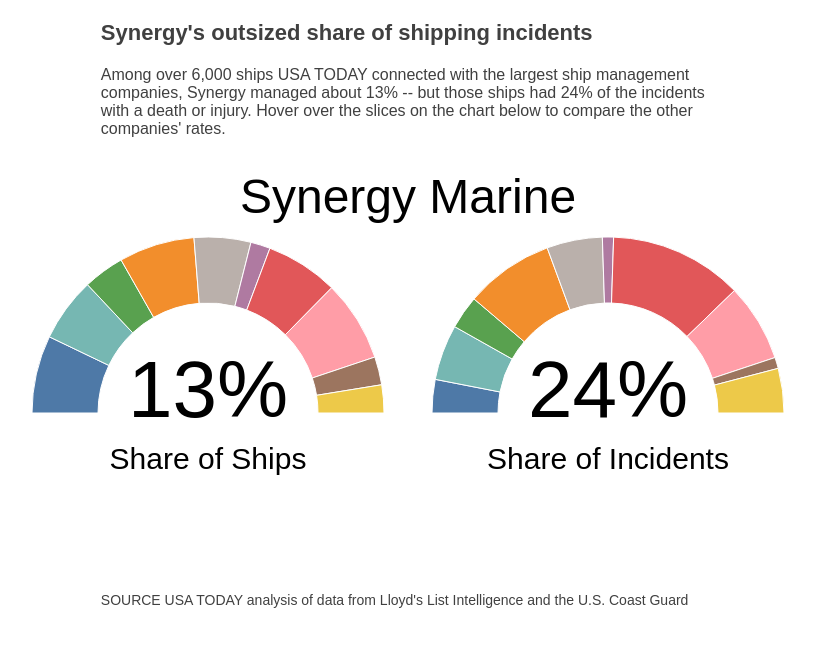
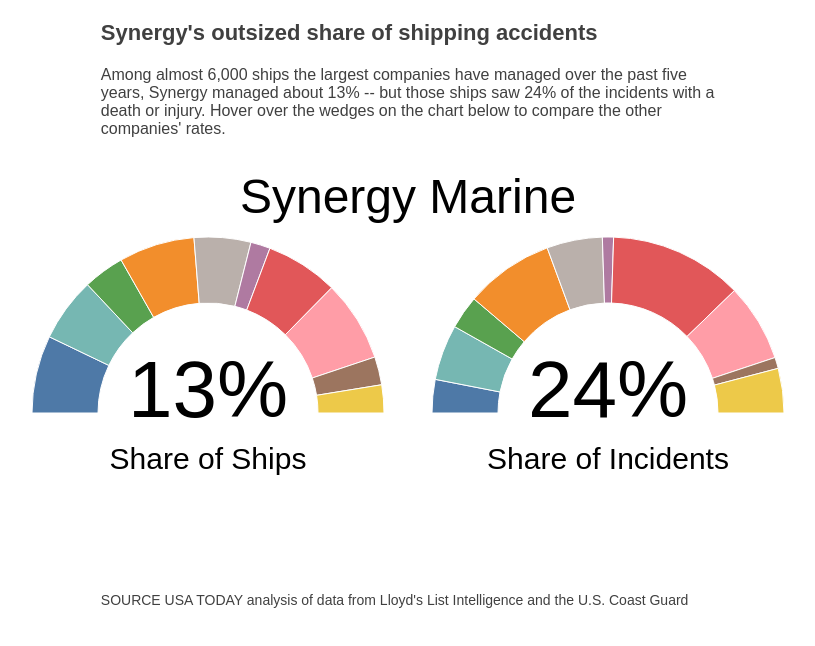
Before and after one commit to austinfast/ship-incident-rates, a SvelteKit app: page / in a window 1280 px wide. Shown: the top 646 px of the page, without its empty margins (232-1047 px from the left). Built offline with nearby package versions, Linux system fonts and the light colour scheme; a web font is replaced by a local one.

Commit message:
Update chatter
Keep highlight

```diff
--- a/src/routes/Pies.svelte
+++ b/src/routes/Pies.svelte
@@ -1,7 +1,6 @@
 <script>
   import * as d3 from "d3";
   import { writable } from "svelte/store";
-
 
   let width = 900;
   let height = 450;
@@ -79,36 +78,23 @@
     companyName1: 'Synergy Marine'
   });
 
-  /*function updateCentralText(key, percentText, index) {
-    centralTextStore.update(currentText => {
-      if (index === 0) {
-        // Update text for the left chart
-        return { ...currentText, centralText1: `${percentText}\n${key}`,
-        companyName1: key
-         };
-      } else {
-        // Update text for the right chart
-        return { ...currentText,
-        centralText2: `${percentText}\n${key}`,
-        companyName1: key };
-      }
-    });
-  }*/
   function updateCentralText(key, percentText, index) {
     centralTextStore.update(currentText => {
       if (index === 0) {
         // Update text for the left chart
         return { ...currentText, centralText1: `${percentText}`,
                 companyName1: key
- };
+         };
       } else {
         // Update text for the right chart
         return { ...currentText, centralText2: `${percentText}`,
                 companyName1: key
- };
+         };
       }
     });
   }
+
+  let highlightedSlice = null; // Track the currently highlighted slice
 
   function handleMouseOver(event, d, index) {
     const percentText = d3.format(".0%")(d.data[1] / d3.sum(index === 1 ? Object.values(data2) : Object.values(data1)));
@@ -134,17 +120,24 @@
     }
 
     // Highlight the hovered slice
+    if (highlightedSlice) {
+      // Remove highlight from the previously highlighted slice
+      d3.select(highlightedSlice).style('stroke', 'white')
+                                 .style('stroke-width', '1px');
+    }
+
+    highlightedSlice = event.currentTarget;
     d3.select(event.currentTarget).raise();
-    d3.select(event.currentTarget).style('stroke', '#000000')
+    d3.select(highlightedSlice).style('stroke', '#000000')
                                .style('stroke-width', '3px');
   }
 
   function handleMouseOut(event) {
-    //centralTextStore.set({ centralText1: '', centralText2: '' });
-
-    // Remove highlight from the slice
-    d3.select(event.currentTarget).style('stroke', 'white')
-                               .style('stroke-width', '1px');
+    // Don't remove highlight from the currently selected slice
+    if (highlightedSlice !== event.currentTarget) {
+      d3.select(event.currentTarget).style('stroke', 'white')
+                                   .style('stroke-width', '1px');
+    }
   }
 
   function handleFocus(event, d, index) {
@@ -155,6 +148,7 @@
     handleMouseOut(event);
   }
 </script>
+
 
 <style>
   :global(body) {
@@ -171,9 +165,9 @@
 
 <div class="usat-interactive-graphic">
 <div class="header-wrap article-inner">
-  	<h2 class="graphic-header">Synergy's outsized share of shipping incidents</h2>
-	<p class="graphic-chatter">Among over 6,000 ships USA TODAY connected with the largest ship management companies, Synergy managed about 13% -- but those ships had 24% of the incidents with a death or injury. <!--Synergy stood out for its outsized share of incidents causing a death or injury. -->
-	Hover over the slices on the chart below to compare the other companies' rates.</p>
+  	<h2 class="graphic-header">Synergy's outsized share of shipping accidents</h2>
+	<p class="graphic-chatter">Among almost 6,000 ships the largest companies have managed over the past five years, Synergy managed about 13% -- but those ships saw 24% of the incidents with a death or injury. <!--Synergy stood out for its outsized share of incidents causing a death or injury. -->
+	Hover over the wedges on the chart below to compare the other companies' rates.</p>
  </div>
 <div class="map-wrap">
 <center>
```
Also changed, not shown: 13 other files (tests, documents, lock files or other folders).
